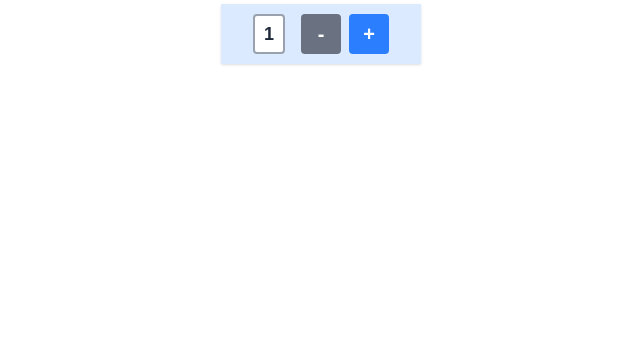
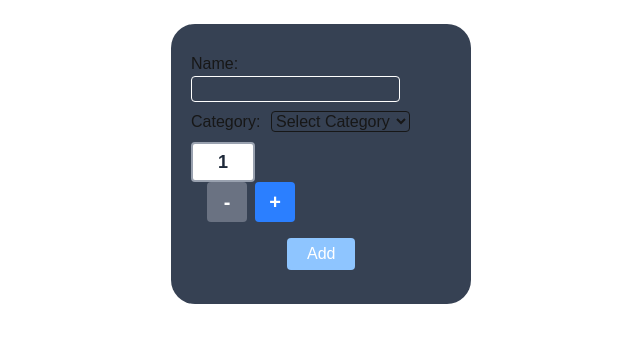
Before and after one commit to SeksanW/cprg306-assignments, a Next.js app: page /week-5 in a window 1280 px wide. Shown: the top 342 px of the page, without its empty margins (319-959 px from the left). Built offline with nearby package versions, Linux system fonts and the light colour scheme.

Commit message:
Update new-item.js

```diff
--- a/app/week-5/new-item.js
+++ b/app/week-5/new-item.js
@@ -1,10 +1,15 @@
-"use client";
+"use client"
 
-import { useState } from "react";
+import { useState } from "react"
 
 export default function NewItem() {
-const [quantity, setQuantity] = useState(1);
 
+    // Setting Quantity
+    const [quantity, setQuantity] = useState(1);
+    const [name, setName] = useState("");
+    const [category, setCategory] = useState("");
+
+    // Button Functions
 
 const increment = () => {
     if (quantity < 20) {
@@ -17,6 +22,39 @@ const decrement = () => {
         setQuantity(quantity - 1);
     }
 };
+
+    const handleNameChange = (event) => {
+        console.log(event.target.value)
+        setName(event.target.value)
+    }
+
+    const handleCategoryChange = (event) => {
+        console.log(event.target.value)
+        setCategory(event.target.value)
+    }
+
+    const HandleSubmit = (event) => {
+        event.preventDefault();
+
+        let item = {
+            name: name,
+            quantity: quantity,
+            category: category
+        };
+
+        console.dir(item);
+
+        alert(`
+            Added item
+            Name: ${item.name}
+            Quantity: ${item.quantity}
+            Category: ${item.category}
+            `)
+
+        setName("");
+        setQuantity(1);
+        setCategory("");
+    }
 
     const baseButton =
     "w-10 h-10 flex items-center justify-center rounded text-white text-xl font-bold transition-colors duration-200";
@@ -31,11 +69,40 @@ const incrementStyles =
         ? "bg-gray-500 cursor-not-allowed " + baseButton
         : "bg-blue-500 hover:bg-blue-400 " + baseButton;
 
-return (
-    <main className="flex justify-center">
-
-        <div className="bg-blue-100 w-50 h-15 p-2 flex flex-col items-center justify-center shadow">
-        <div className="flex items-center justify-between w-full px-6">
+    // Page Display
+    return(
+        <main>
+            <form>
+                <div className="bg-gray-700 w-75 h-70 p-5 rounded-3xl m-5">
+                    <div className="my-2">
+                        <label className="inline-block w-15">Name: </label>
+                        <input type="text"
+                            className="border border-white rounded"
+                            onChange={handleNameChange}
+                            value={name}
+                            required={true}/>
+                    </div>
+                    <div className="my-2">
+                        <label className="inline-block w-20">Category: </label>
+                        <select
+                            className="border Border-white rounded bg-gray-700"
+                            onChange={handleCategoryChange}
+                            value={category}
+                            required={true}>
+                            <option disabled value="">Select Category</option>
+                            <option value="Produce">Produce</option>
+                            <option value="Dairy">Dairy</option>
+                            <option value="Bakery">Bakery</option>
+                            <option value="Meat">Meat</option>
+                            <option value="Frozen Foods">Frozen Foods</option>
+                            <option value="Canned Gooods">Canned Gooods</option>
+                            <option value="Dry Goods">Dry Goods</option>
+                            <option value="Beverages">Beverages</option>
+                            <option value="Snacks">Snacks</option>
+                            <option value="Household">Household</option>
+                            <option value="Other">Other</option>
+                        </select>
+                    </div>
         <div className="w-16 h-10 flex items-center justify-center border-2 border-gray-400 rounded bg-white text-lg font-bold text-gray-800 ">
             {quantity}
         </div>
@@ -51,8 +118,12 @@ return (
                 className={incrementStyles}
                 > + </button>
         </div>
-        </div>
-        </div>
-    </main>
-);
+                    <button
+                        type="submit"
+                        className="bg-blue-300 text-white px-5 py-1 ml-24 mt-4 rounded hover:cursor-pointer active:bg-blue-500"
+                        onSubmit={HandleSubmit}>Add</button>
+                </div>
+            </form>
+        </main>
+    )
 }
```
